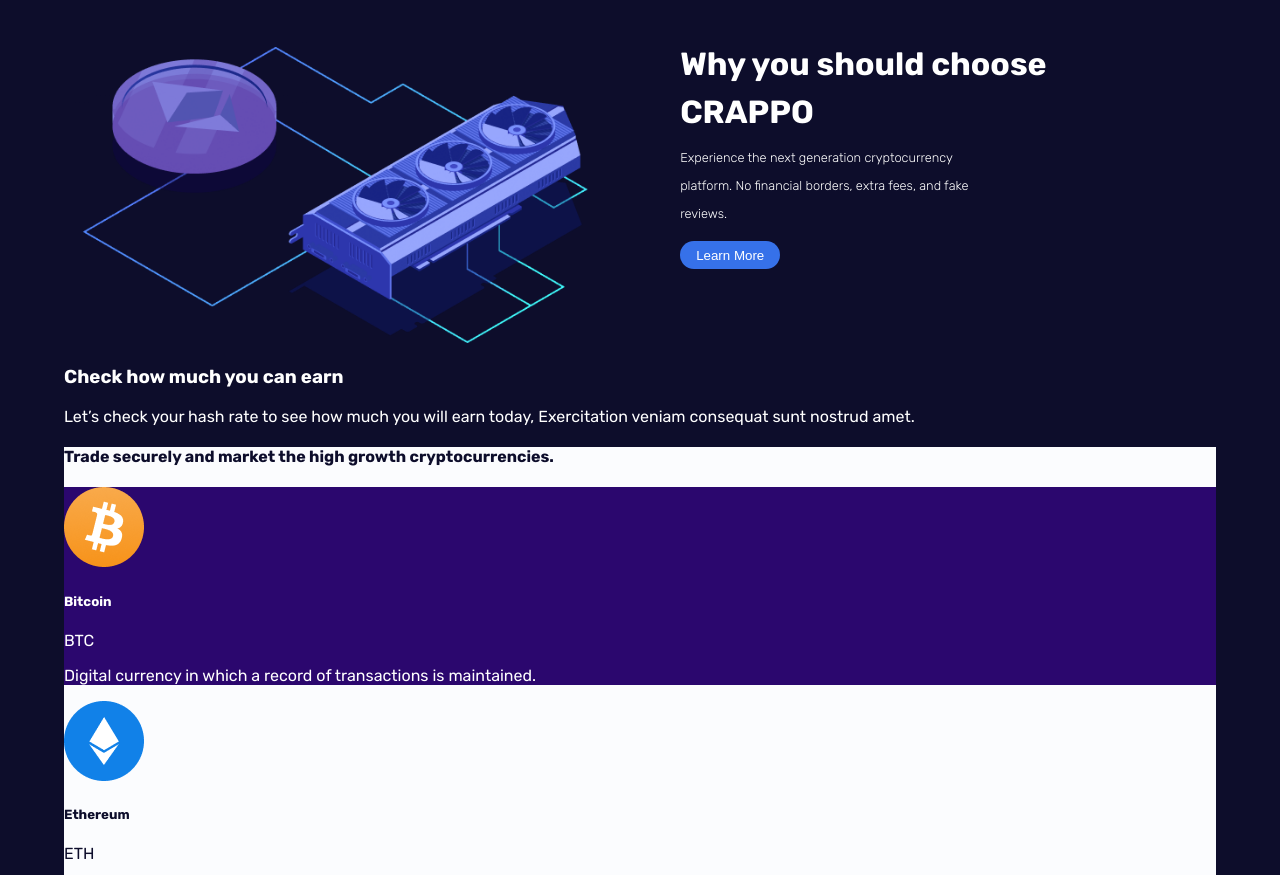
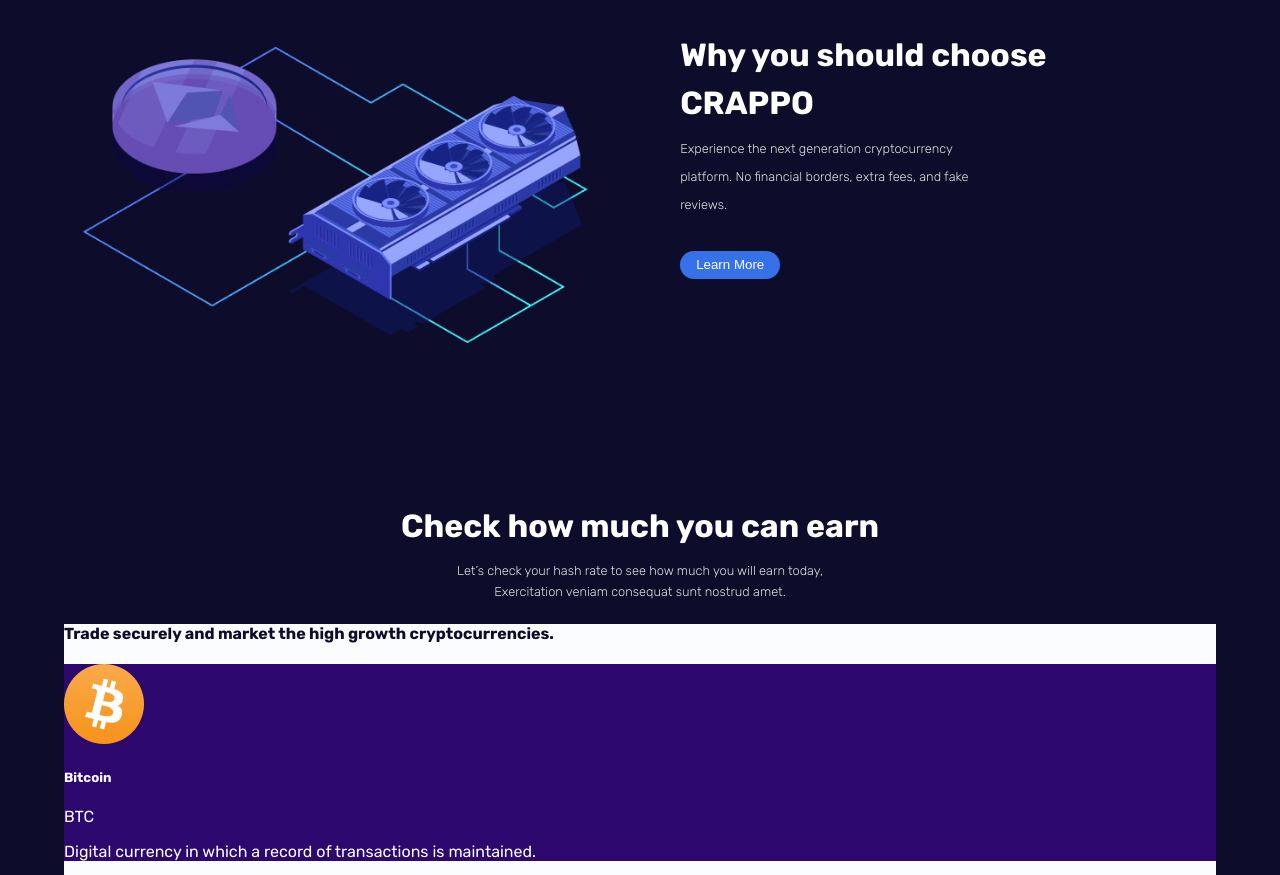
Before and after one commit to The-indigo/crappo, a React (Create React App) app: page / in a window 1280 px wide. Shown: the part 1100-1975 px from the top of the page. Built offline with nearby package versions, Linux system fonts and the light colour scheme.

Commit message:
check how much

```diff
--- a/src/components/Home/Home.css
+++ b/src/components/Home/Home.css
@@ -149,10 +149,33 @@
     .why-choose p {
         width: 56%;
         margin-top: 0;
+        margin-bottom: 2rem;
         min-width: 310px;
         font-weight: 100;
         font-size: .8rem;
         line-height: 28px;
+        color: #E0E0E0;
+    }
+
+    /*********************** Check section****************************************/
+    .check-section {
+        text-align: center;
+        margin-top: 10rem;
+    }
+
+    .check-section h3 {
+        font-size: 2rem;
+        margin-bottom: 1rem;
+    }
+
+    .check-section p {
+        font-size: .8rem;
+        font-weight: 100;
+        color: #E0E0E0;
+        max-width: 400px;
+        width: 43%;
+        line-height: 1.6;
+        margin: 0 auto;
     }
 
 }
```
